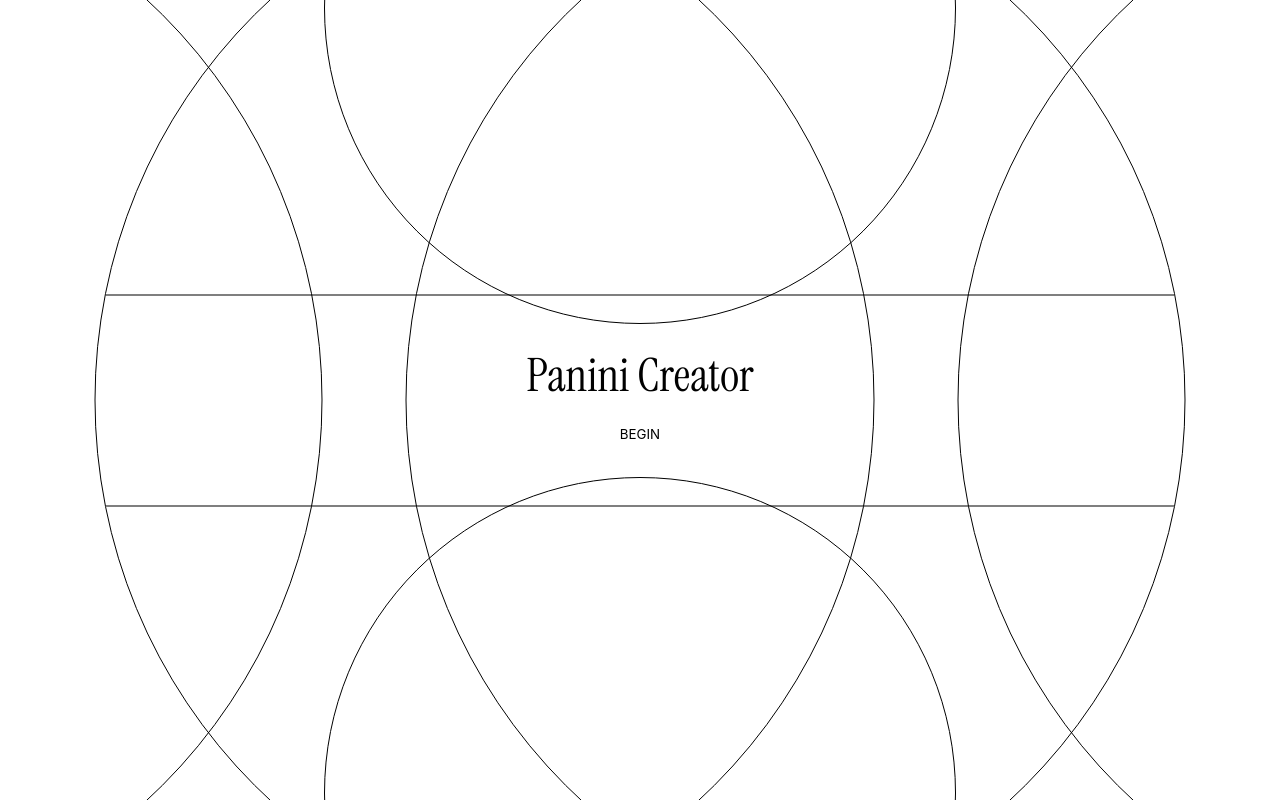
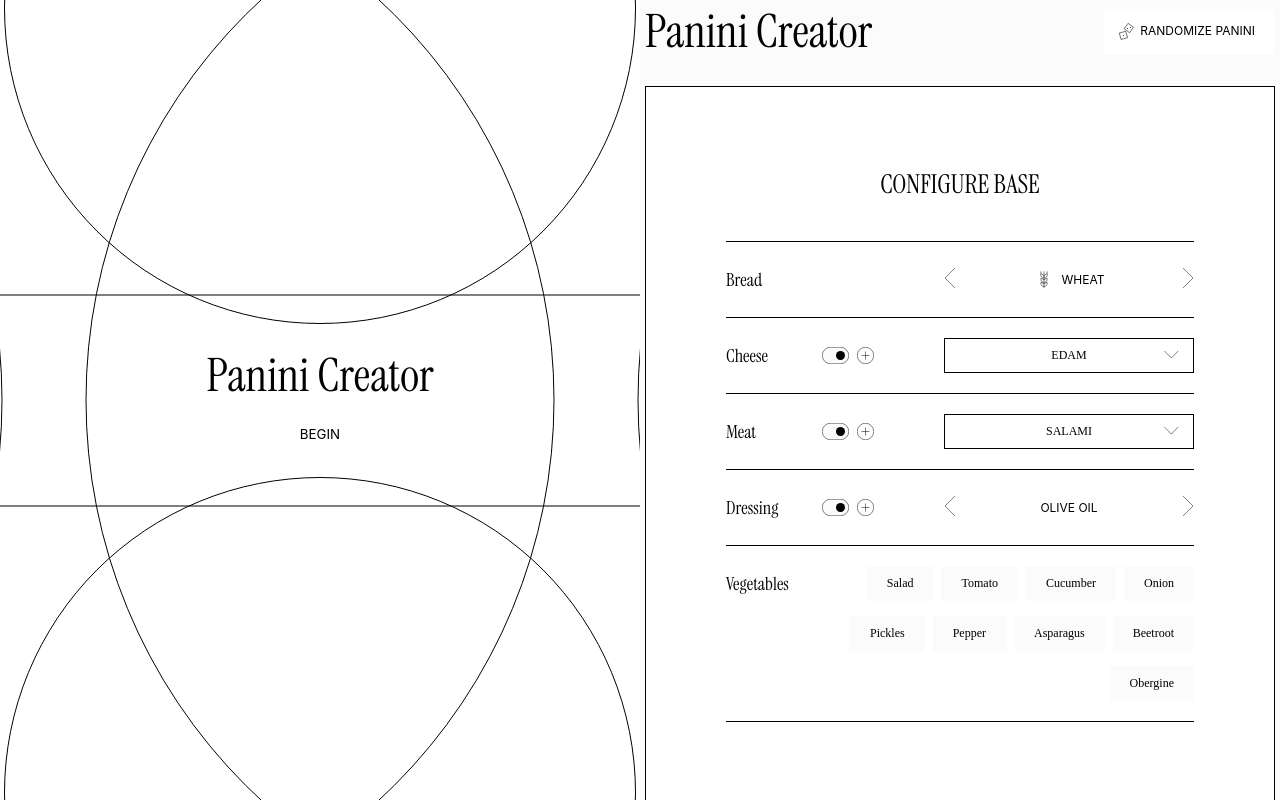
Before and after one commit to KapiSolutions/panini-creator, a React (Vite) app: page / in a window 1280 px wide. Built offline with nearby package versions, Linux system fonts and the light colour scheme; a web font is replaced by a local one.

Commit message:
Delete some styles

```diff
--- a/src/components/FormContainer/FormContainer.module.css
+++ b/src/components/FormContainer/FormContainer.module.css
@@ -1,14 +1,10 @@
 .wrapper {
   z-index: 0;
-  position: absolute;
   top: 0;
   left: 0;
   width: 100vw;
-  min-height: 100vh;
   display: flex;
   justify-content: center;
-  align-items: top;
-
 }
 
 .container {
```
Lines whose indentation alone changed are shown as unchanged.
